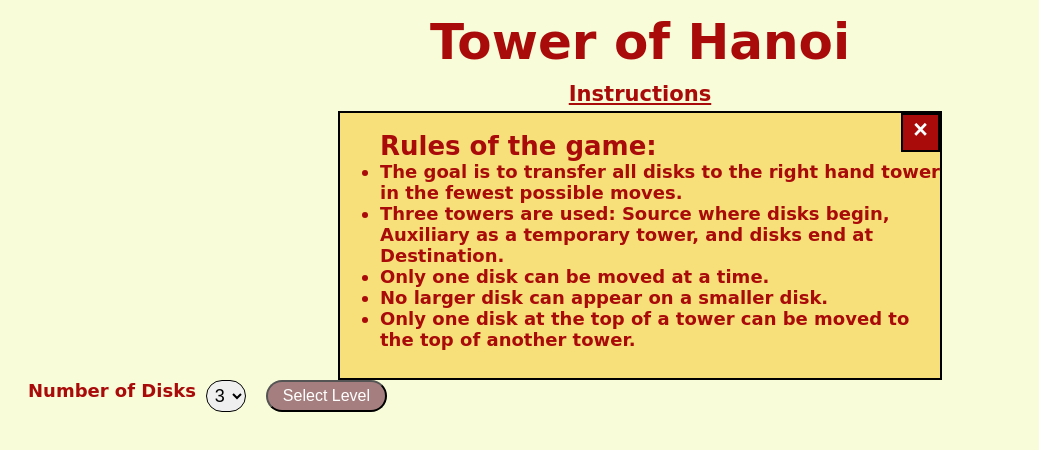
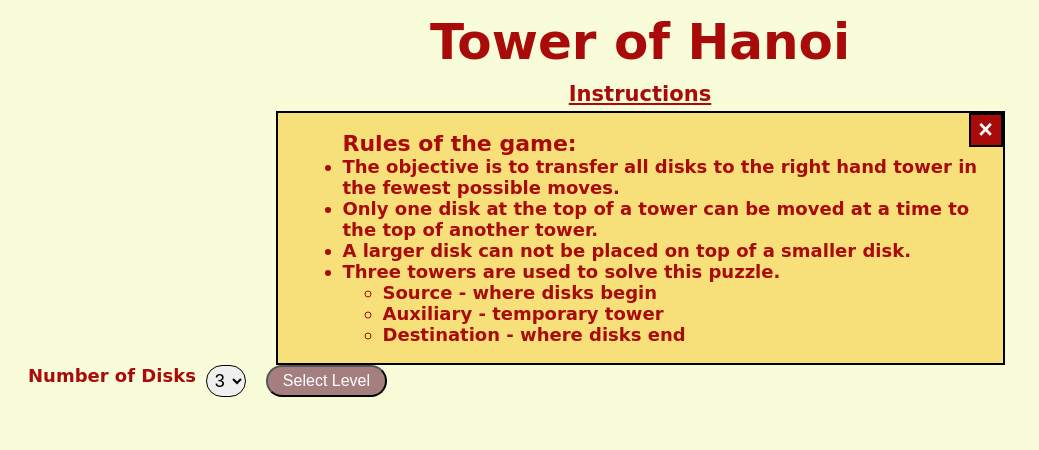
Before and after one commit to dvorakkarrie/Project1_Tower-of-Hanoi, a plain HTML site: page index.html in a window 1280 px wide. Both pictures are taken after a click on the element "Instructions". Shown: the whole page, without its empty margins (0-1039 px from the left). Drawn offline with Linux system fonts and the light colour scheme.

Commit message:
added remove listeners when game is won

```diff
--- a/css/styles.css
+++ b/css/styles.css
@@ -7,7 +7,7 @@ body {
 }
 header {
     font-weight: 600;
-    height: 200px;
+    height: 250px;
 }
 
 h1 {
@@ -29,12 +29,12 @@ h3 {
     display: none;
     height: auto;
     margin: auto;
-    padding: 0 0 10px;
+    padding: 0 0 0 25px;
     position: relative;
-    width: 600px;
+    width: 700px;
 }
 #popUpTitle {
-    font-size: 26px;
+    font-size: 22px;
     font: bold;
 }
 .close {
@@ -45,8 +45,8 @@ h3 {
     font-family: sans-serif;
     font-size: 25px;
     font-weight: 600;
-    height: 35px;
-    width: 35px;
+    height: 30px;
+    width: 30px;
     text-align: center;
 }
 .level {
@@ -96,7 +96,6 @@ select {
     border: 2px black solid;
 }
 .towerContainer {
-    border: 1px black solid;
     display: none;
     justify-content: space-between;
     margin: auto;
@@ -113,7 +112,6 @@ select {
     width: 300px;
     transform: translateY(-50%);
     text-align: center;
-
 }
 .tower:hover {
     background-color: gray;
@@ -167,15 +165,16 @@ select {
     text-align: center;
 }
 #wonMessage {
-    font-size: 80px;
+    color: rgb(0, 128, 0);
+    font-size: 100px;
     padding: 50px;
 }
 #restartMessage {
-    color: rgb(165, 127, 127);
+    color: rgb(0, 128, 0);
     font-weight: 400;
 }
 .error {
-    /* display: none; */
+    display: none;
     font-family: sans-serif;
     font-weight: 400;
     margin: auto;
--- a/index.html
+++ b/index.html
@@ -13,11 +13,17 @@
             <div class="popUp" id="instructionPopUp">
                 <span class="close">&times</span>
                 <ul class="open"><span id="popUpTitle">Rules of the game:</span>
-                    <li class="popUpList">The goal is to transfer all disks to the right hand tower in the fewest possible moves.</li>
-                    <li class="popUpList">Three towers are used:  Source where disks begin, Auxiliary as a temporary tower, and disks end at Destination.</li>
-                    <li class="popUpList">Only one disk can be moved at a time.</li>
-                    <li class="popUpList">No larger disk can appear on a smaller disk.</li>
-                    <li class="popUpList">Only one disk at the top of a tower can be moved to the top of another tower.</li>
+                    <li class="popUpList">The objective is to transfer all disks to the right hand tower in the fewest possible moves.</li>
+                    <li class="popUpList">Only one disk at the top of a tower can be moved at a time to the top of another tower.</li>
+                    <li class="popUpList">A larger disk can not be placed on top of a smaller disk.</li>
+                    <li class="popUpList">Three towers are used to solve this puzzle.
+                        <ul>
+                            <li class="popUpList">Source - where disks begin</li>
+                            <li class="popUpList">Auxiliary - temporary tower</li>
+                            <li class="popUpList">Destination - where disks end</li>
+                        </ul>
+                    </li>
+
                 </ul>
             </div>
         <div class="level">
@@ -32,7 +38,7 @@
             </select>
             <button class="dropdownButton">Select Level</button>
         </div>
-        <div class='message' id='wonMessage'>You Won!</div>
+        <div class='message' id='wonMessage'>Y&nbsp;o&nbsp;u&nbsp;&nbsp;&nbsp;W&nbsp;o&nbsp;n !</div>
         <div class='message' id='restartMessage'>Select the <span id="bold">Restart</span> button to play again.</div>
         <div class='popUp' id='errorPopUp'><span class="close closeError">&times</span>
             <ul class="open"><span id="popUpTitle">Error:</span>
--- a/js/main.js
+++ b/js/main.js
@@ -79,6 +79,9 @@
             message.style.display = "block"
             restartMessage.style.display = "block"
             clearInterval(timeVariable)
+            instructions.removeEventListener('click', openPopUp)
+            dropdownButton.removeEventListener('click',getSelectedLevel)
+            towerContainer.removeEventListener('click',moveDisk)
         }
     }
 
```
